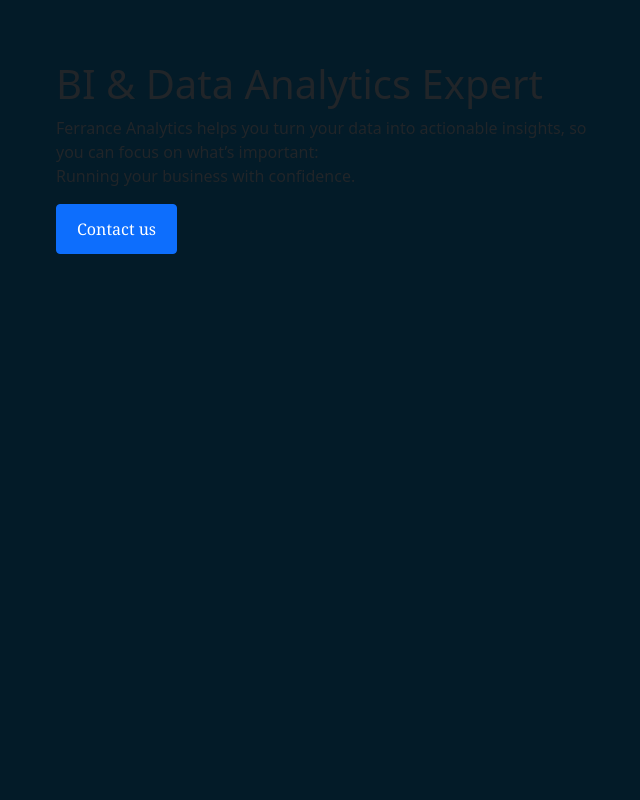
After one commit to AquaVantas/FerranceAnalyticsWebpage, a PHP site: template Views/Sections/SectionBlock/HeroBanner.php in a window 1280 px wide. The commit adds this page. Shown: the whole page, without its empty margins (26-666 px from the left). Run offline with PHP 8.4, Linux system fonts and the light colour scheme; the template is opened without the code that fills it, so the values that code supplies are empty.

Commit message:
moved views and deleted unnecessary Partials folder.

```diff
--- a/Style/Master.css
+++ b/Style/Master.css
@@ -1,10 +1,60 @@
-@font-face {
-  font-family: "Montserrat-Regular";
-  src: url("../Content/Fonts/Montserrat-Regular.ttf") format("truetype");
+body {
+  background-color: #031B28;
 }
-@font-face {
-  font-family: "Montserrat-SemiBold";
-  src: url("../Content/Fonts/Montserrat-SemiBold.ttf") format("truetype");
+
+a {
+  font-family: Georgia;
+  color: #DBA858;
+  text-decoration: none;
+}
+a.btn {
+  padding: 12px 20px;
+  border-radius: 4px;
+}
+
+.navigation {
+  display: flex;
+  justify-content: space-between;
+  align-items: center;
+  position: fixed;
+  top: 0;
+  padding: 0 30px;
+  border-bottom: 1px solid #DBA858;
+  width: 100%;
+  height: 60px;
+}
+.navigation .right-side a {
+  margin-left: 20px;
+  font-size: 14px;
+  line-height: 24px;
+  text-decoration: none;
+}
+.navigation .right-side a:hover {
+  text-decoration: none;
+}
+
+.cookies {
+  position: fixed;
+  bottom: 20px;
+  right: 20px;
+  min-width: 350px;
+  height: auto;
+}
+.cookies .image-and-title {
+  display: flex;
+  align-items: center;
+}
+.cookies .image-and-title img {
+  margin-right: 20px;
+}
+.cookies .choice a:first-child {
+  margin-right: 20px;
+}
+
+@media (min-width: 992px) {
+  .HeroBanner {
+    padding-top: 60px;
+  }
 }
 
 /*# sourceMappingURL=Master.css.map */
--- a/Style/Theme/Master.scss
+++ b/Style/Theme/Master.scss
@@ -1,7 +1,26 @@
 @import "mixings.scss";
+
+body {
+    background-color: $primary-main;
+}
+
+a {
+    font-family: Georgia;
+    color: $secondary-main;
+    text-decoration: none;
+
+    &.btn {
+        padding: 12px 20px;
+        border-radius: 4px;
+    }
+}
+
 
 
 //Fixed styles
 @import "Page/Master/Footer.scss";
 @import "Page/Master/Navigation.scss";
 @import "Page/Master/Cookies.scss";
+
+//Sections styles
+@import "Page/Partials/SectionBlocks/HeroBanner.scss";
--- a/Style/Theme/Page/Master/Cookies.scss
+++ b/Style/Theme/Page/Master/Cookies.scss
@@ -1,2 +1,32 @@
 .cookies {
+    position: fixed;
+    bottom: 20px;
+    right: 20px;
+    min-width: 350px;
+    height: auto;
+
+    .image-and-title {
+        display: flex;
+        align-items: center;
+
+        img {
+            margin-right: 20px;
+        }
+
+        h2 {
+
+        }
+    }
+
+    p {
+
+    }
+
+    .choice {
+        a {
+            &:first-child {
+                margin-right: 20px;
+            }
+        }
+    }
 }
--- a/Style/Theme/Page/Master/Navigation.scss
+++ b/Style/Theme/Page/Master/Navigation.scss
@@ -1,3 +1,26 @@
+
+
 .navigation {
+    display: flex;
+    justify-content: space-between;
+    align-items: center;
+    position: fixed;
+    top: 0;
+    padding: 0 30px;
+    border-bottom: 1px solid $secondary-main;
+    width: 100%;
+    height: 60px;
 
+    .right-side {
+        a {
+            margin-left: 20px;
+            font-size: 14px;
+            line-height: 24px;
+            text-decoration: none;
+
+            &:hover {
+                text-decoration: none;
+            }
+        }
+    }
 }
--- /dev/null
+++ b/Style/Theme/Page/Partials/SectionBlocks/HeroBanner.scss
@@ -0,0 +1,5 @@
+.HeroBanner {
+    @include media-breakpoint-up(lg) {
+        padding-top: 60px;
+    }
+}
--- a/Style/Theme/_mixings.scss
+++ b/Style/Theme/_mixings.scss
@@ -2,23 +2,27 @@
 @import '../../Plugins/bootstrap/scss/_variables';
 @import '../../Plugins/bootstrap/scss/mixins/_breakpoints';
 
-@font-face {
-    font-family: "Montserrat-Regular";
-    src: url('../Content/Fonts/Montserrat-Regular.ttf') format('truetype');
-}
+// @font-face {
+//     font-family: "Montserrat-Regular";
+//     src: url('../Content/Fonts/Montserrat-Regular.ttf') format('truetype');
+// }
 
-@font-face {
-    font-family: "Montserrat-SemiBold";
-    src: url('../Content/Fonts/Montserrat-SemiBold.ttf') format('truetype');
-}
+// @font-face {
+//     font-family: "Montserrat-SemiBold";
+//     src: url('../Content/Fonts/Montserrat-SemiBold.ttf') format('truetype');
+// }
 
-$background: #192133;
-$primaryblueone: #ccf7f2;
-$primarybluetwo: #99efe5;
-$primarybluethree: #66e6d7;
-$primarybluefour: #33deca;
-$primarybluefive: #00d6bd;
-$white: #FFFFFF;
-$yellow: #ebc100;
-$transparentwhite: #FFFFFF1A;
-$transparentblack: #000000CC;
+// $background: #192133;
+// $primaryblueone: #ccf7f2;
+// $primarybluetwo: #99efe5;
+// $primarybluethree: #66e6d7;
+// $primarybluefour: #33deca;
+// $primarybluefive: #00d6bd;
+// $white: #FFFFFF;
+// $yellow: #ebc100;
+// $transparentwhite: #FFFFFF1A;
+// $transparentblack: #000000CC;
+
+$primary-main: #031B28;
+$secondary-main: #DBA858;
+$secondary-light: #ACA08D;
--- a/Views/Partials/Master/header.php
+++ b/Views/Master/header.php
@@ -3,6 +3,7 @@
 <meta name="keywords" content="TODO">
 <meta name="author" content="Aleksandra Bjelovuk">
 <meta name="viewport" content="width=device-width, initial-scale=1.0">
+<title>Ferrance Analytics</title>
 <link rel="icon" type="image/x-icon" href="/images/favicon.ico">
 <link rel="stylesheet" href="Plugins/bootstrap/bootstrap.min.css">
 <link rel="stylesheet" href="Style/Master.css">
--- a/Views/Partials/Master/cookies.php
+++ /dev/null
@@ -1 +0,0 @@
-<div class="cookies"></div>
--- /dev/null
+++ b/Views/Sections/SectionBlock/HeroBanner.php
@@ -0,0 +1,13 @@
+<section class="HeroBanner">
+    <div class="container">
+        <div class="row">
+            <div class="col-12 col-lg-6">
+                <h1>BI & Data Analytics Expert</h1>
+                <p class="job-description">Ferrance Analytics helps you turn your data into actionable insights, so you can focus on what’s important:<br>
+                Running your business with confidence.</p>
+                <a class="btn btn-primary" href="#contact-me">Contact us</a>
+            </div>
+            <div class="col-12 col-lg-6"></div>
+        </div>
+    </div>
+</section>
```
Also changed, not shown: Views/Master/cookies.php (added, +11 -0 lines), Views/Master/navigation.php (added, +10 -0 lines), index.php (+11 -4 lines), Views/Master/bootomer.php (renamed from Views/Partials/Master/bootomer.php), Views/Master/footer.php (added), Views/Partials/Master/navigation.php (deleted), 1 other file.
